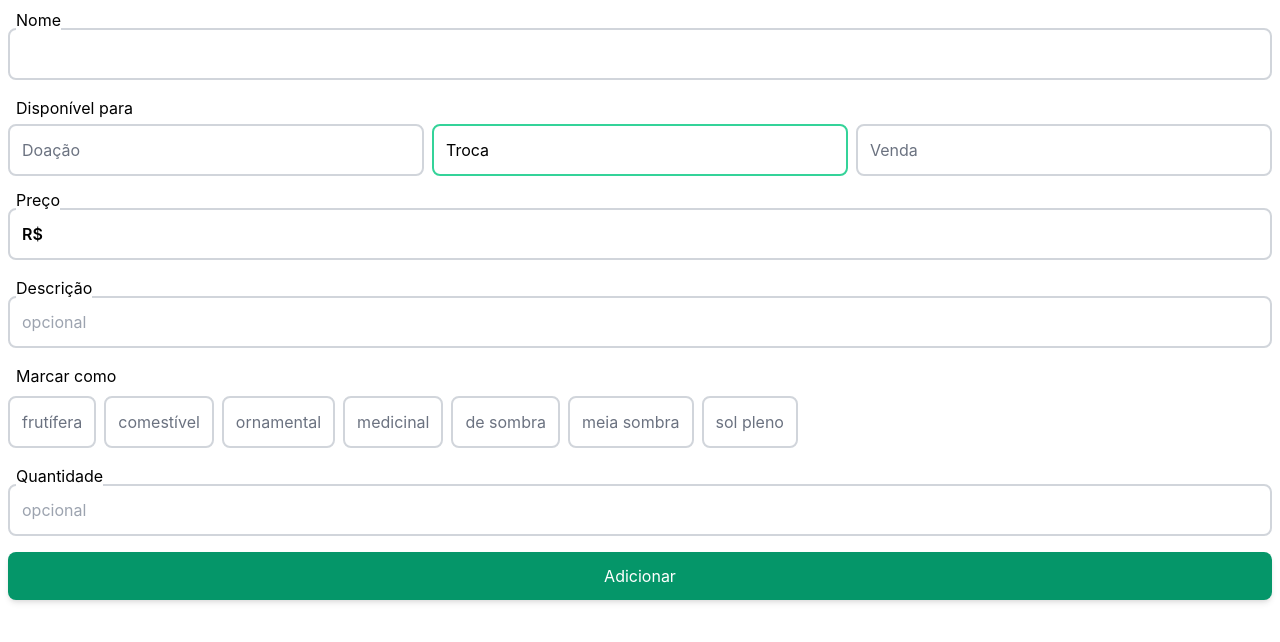
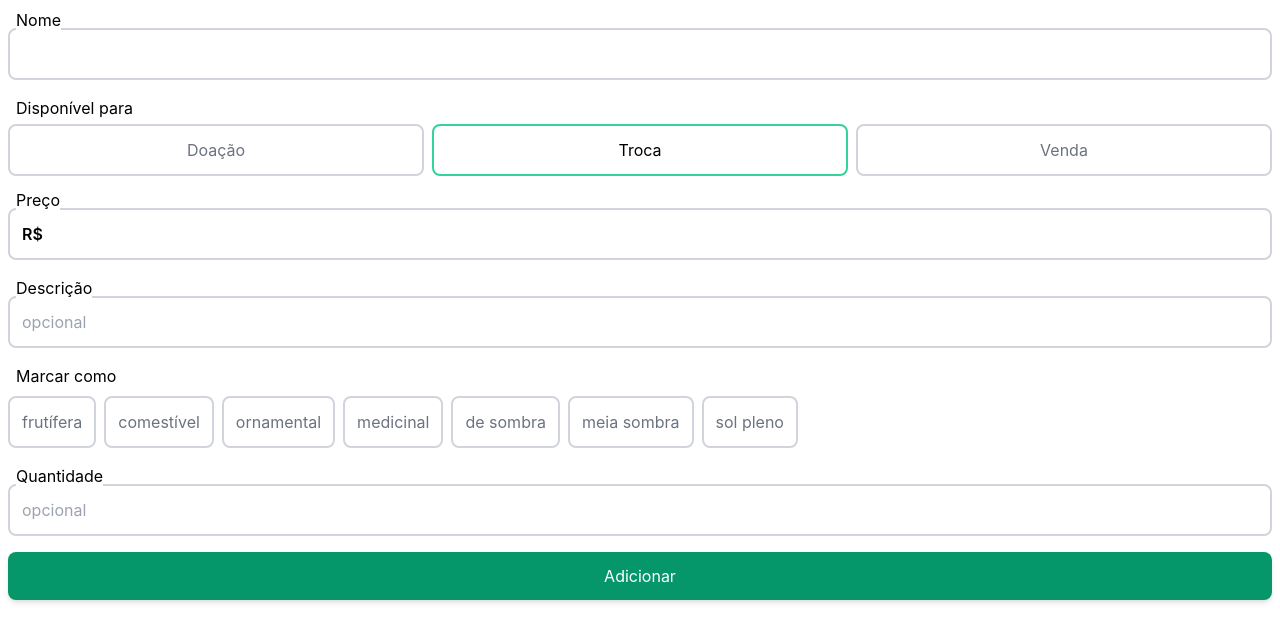
Before and after one commit to yolisses/SuasPlantas-site, a Next.js app: page /add in a window 1280 px wide. Shown: the top 642 px of the page. Built offline with nearby package versions, Linux system fonts and the light colour scheme.

Commit message:
prevent submit

```diff
--- a/forms/ToggleButton.tsx
+++ b/forms/ToggleButton.tsx
@@ -6,14 +6,14 @@ interface ToggleButtonProps {
 
 export function ToggleButton({ text, className, active }: ToggleButtonProps) {
   return (
-    <button
+    <input
+      type="button"
+      value={text}
       className={
-        "border-2 p-3 border-gray-300 text-center rounded-lg whitespace-nowrap " +
+        "border-2 p-3 bg-white border-gray-300 text-center rounded-lg whitespace-nowrap " +
         (active ? "border-green-400 " : "text-gray-500 ") +
         (className || "")
       }
-    >
-      {text}
-    </button>
+    ></input>
   );
 }
```
